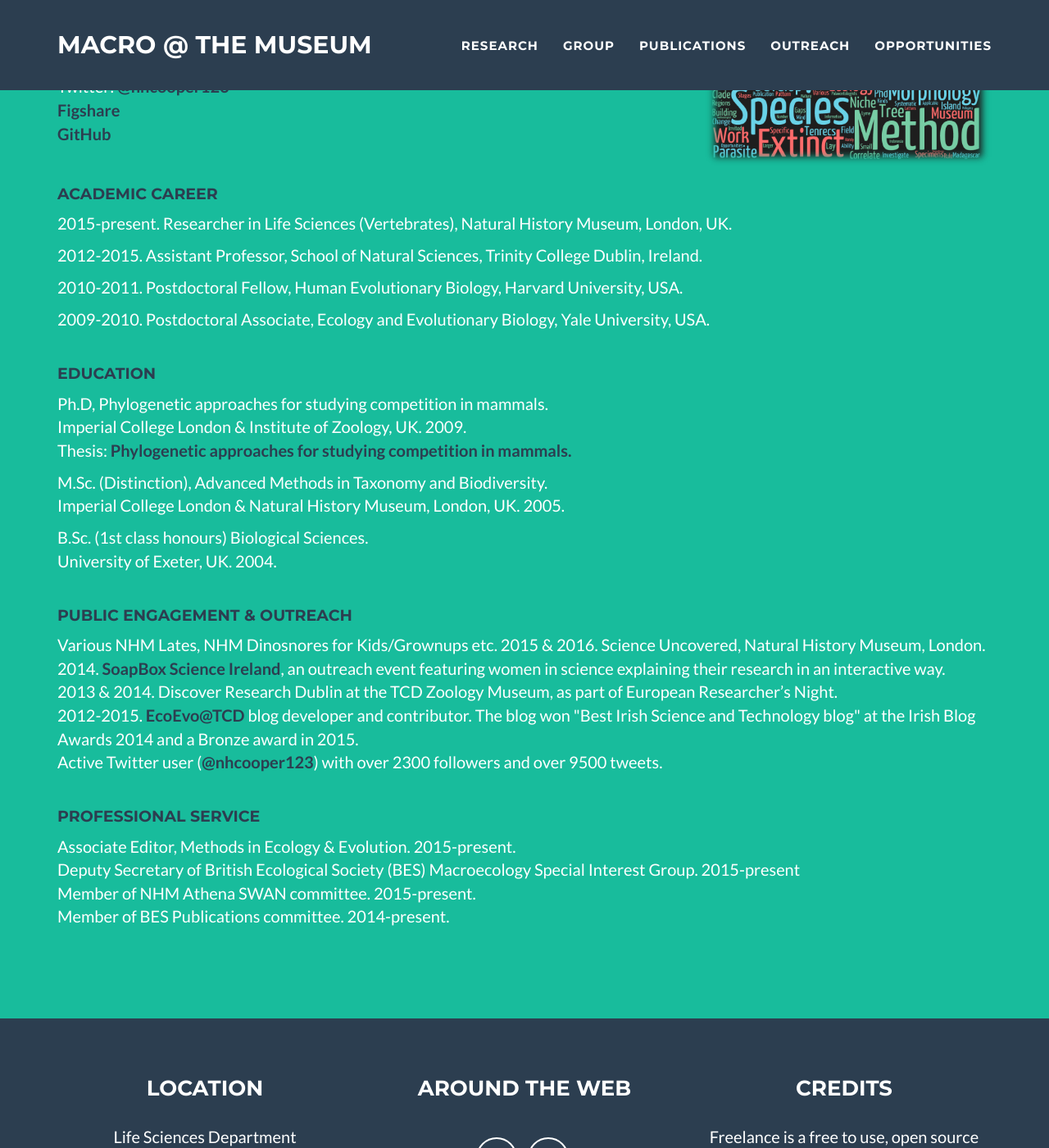
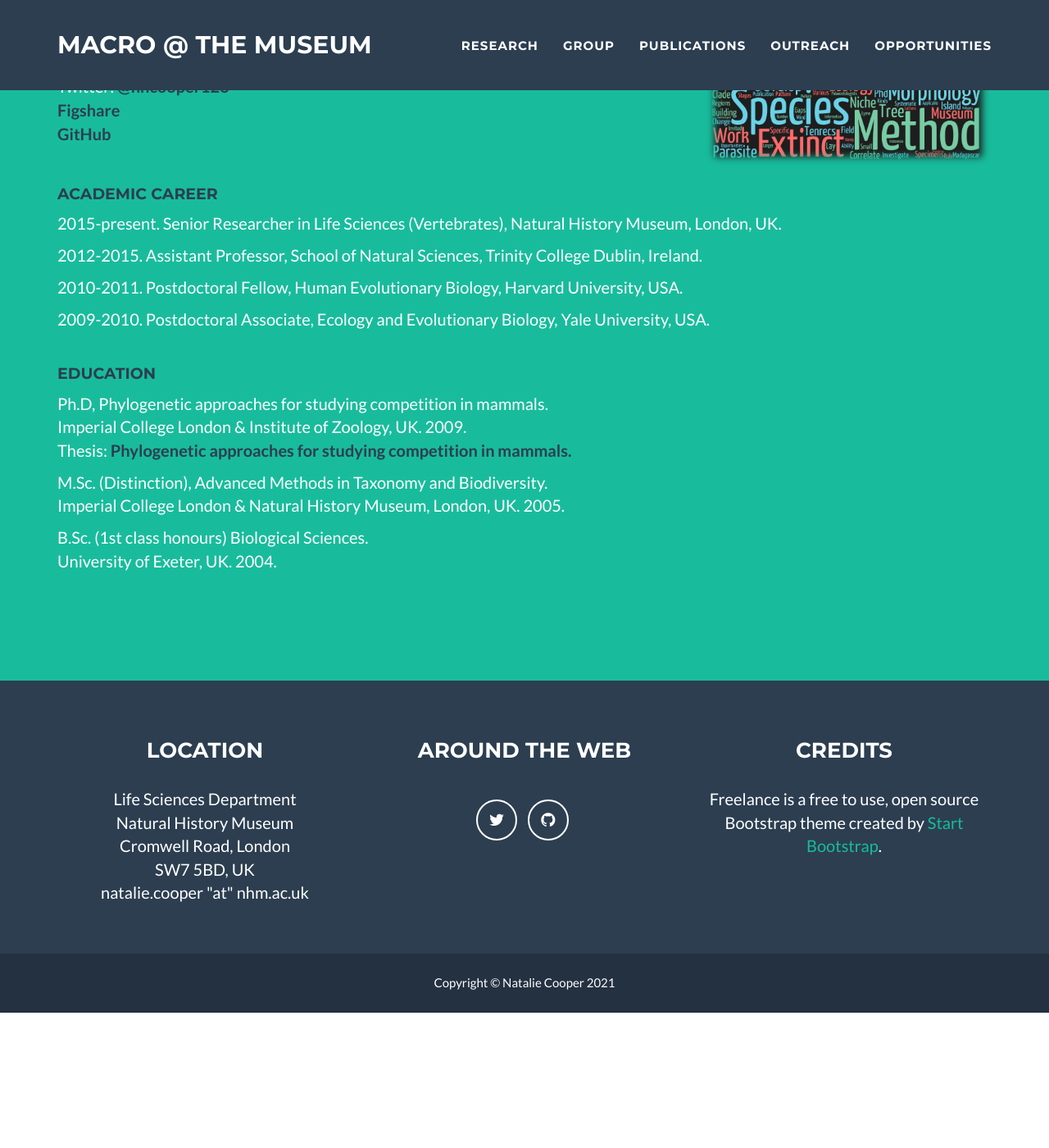
Before and after one commit to nhcooper123/nhcooper123.github.io, a Jekyll site: the page cv.html, which Jekyll copies as it is, in a window 1280 px wide and 1400 px high, scrolled down 399 px. Shown: the whole window at 82% size. Built offline with Jekyll 4.4.1, drawn with Linux system fonts in a browser that asks for light colours; after the commit the page ends 1634 px from its top, so only the background shows below that; some of the changed text lies outside the part shown.

Commit message:
Update CV

```diff
--- a/cv.html
+++ b/cv.html
@@ -139,7 +139,7 @@ Twitter: <a href="https://twitter.com/nhcooper123"><strong><font color="2c3e50">
 <h4><font color="2c3e50">Academic Career</font></h4>
 
   <p>
-    2015-present. Researcher in Life Sciences (Vertebrates), Natural History Museum, London, UK.
+    2015-present. Senior Researcher in Life Sciences (Vertebrates), Natural History Museum, London, UK.
   </p>
 
   <p>
@@ -172,24 +172,6 @@ Twitter: <a href="https://twitter.com/nhcooper123"><strong><font color="2c3e50">
     University of Exeter, UK. 2004.
   </p>
  &nbsp
-<h4><font color="2c3e50">Public Engagement & Outreach</font></h4>
-
-  <p>
-    Various NHM Lates, NHM Dinosnores for Kids/Grownups etc.
-    2015 & 2016. Science Uncovered, Natural History Museum, London.<br>
-    2014. <a href="http://soapboxscience.org/?page_id=824"><strong><font color="2c3e50">SoapBox Science Ireland</font></strong></a>, an outreach event featuring women in science explaining their research in an interactive way.<br>
-    2013 & 2014. Discover Research Dublin at the TCD Zoology Museum, as part of European Researcher’s Night.<br>
-    2012-2015. <a href="http://www.ecoevoblog.com/"><strong><font color="2c3e50">EcoEvo@TCD</font></strong></a> blog developer and contributor. The blog won "Best Irish Science and Technology blog" at the Irish Blog Awards 2014 and a Bronze award in 2015.<br>
-    Active Twitter user (<a href="https://twitter.com/nhcooper123"><strong><font color="2c3e50">@nhcooper123</font></strong></a>) with over 2300 followers and over 9500 tweets.<br>
-  </p>
- &nbsp
-<h4><font color="2c3e50">Professional Service</font></h4>
-
-  <p>
-    Associate Editor, Methods in Ecology & Evolution. 2015-present.<br>
-    Deputy Secretary of British Ecological Society (BES) Macroecology Special Interest Group. 2015-present<br>
-    Member of NHM Athena SWAN committee. 2015-present.<br>
-    Member of BES Publications committee. 2014-present.<br>
 
         </div>
     </section>
@@ -234,7 +216,7 @@ Twitter: <a href="https://twitter.com/nhcooper123"><strong><font color="2c3e50">
             <div class="container">
                 <div class="row">
                     <div class="col-lg-12">
-                        Copyright &copy; Natalie Cooper 2015
+                        Copyright &copy; Natalie Cooper 2021
                     </div>
                 </div>
             </div>
```
Also changed, not shown: 1 other file.
